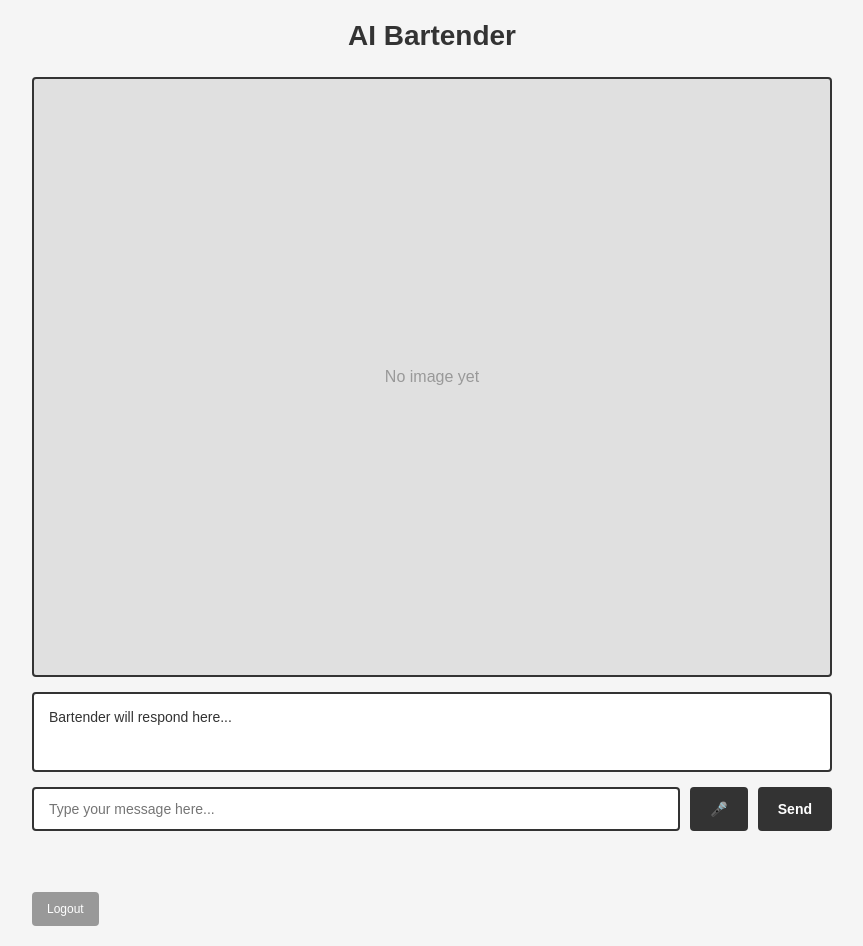
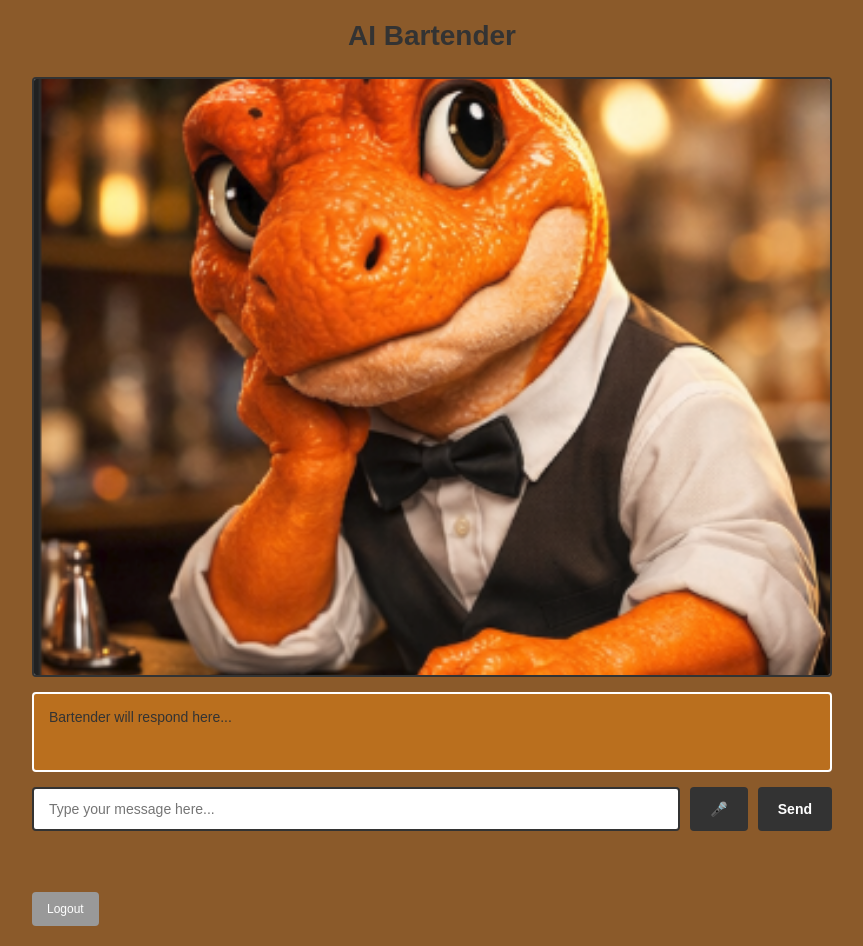
Before and after one commit to zschupba/KHE26_AiBartender, a Flask app: page /bartender in a window 1280 px wide. Shown: the whole page, without its empty margins (208-1071 px from the left). Run offline with Flask 3, Linux system fonts and the light colour scheme; the visitor is signed in with stand-in values (Sample User, id 1).

Commit message:
moved photos and got the test photo working

```diff
--- a/prompter.py
+++ b/prompter.py
@@ -31,7 +31,7 @@ def identifyUserIntent(prompt: str):
     # IDK how but i need to determine what the user is asking for and what they want out of the question
     print("test")
 
-# -Listening, talking, suggesting, mentoring, distracting, drinking
+# -Listening, talking, suggesting, mentoring, distracting, drinking, encouragement after purchase,
 # Target response due to circumstances/ what user wants/ update the picture
 # Build the different personalities
 #
--- a/templates/bartender.html
+++ b/templates/bartender.html
@@ -11,7 +11,7 @@
 
         body {
             font-family: Arial, sans-serif;
-            background-color: #f5f5f5;
+            background-color: #8B5A2A;
             padding: 20px;
         }
 
@@ -59,8 +59,8 @@
         .caption-window {
             width: 100%;
             min-height: 80px;
-            background-color: white;
-            border: 2px solid #333;
+            background-color: #BA6F1E;
+            border: 2px solid white;
             padding: 15px;
             border-radius: 4px;
             font-size: 14px;
@@ -154,8 +154,8 @@
             <h1>AI Bartender</h1>
         </div>
 
-        <div class="bartender-image-window no-image" id="bartenderImage">
-            No image yet
+        <div class="bartender-image-window Listening" id="bartenderImage">
+            <img src="{{ url_for('static', filename='1stRexListening.png') }}" alt="Bartender">
         </div>
 
         <div class="caption-window" id="captionWindow">
```
Also changed, not shown: static/1stRexLaughing.png (renamed from BartenderPhotos/1stRexLaughing.png), static/1stRexLecturing.png (renamed from BartenderPhotos/1stRexLecturing.png), static/1stRexListening.png (renamed from BartenderPhotos/1stRexListening.png), static/1stRexSerious.png (renamed from BartenderPhotos/1stRexSerious.png), static/1stRexServing.png (renamed from BartenderPhotos/1stRexServing.png).
